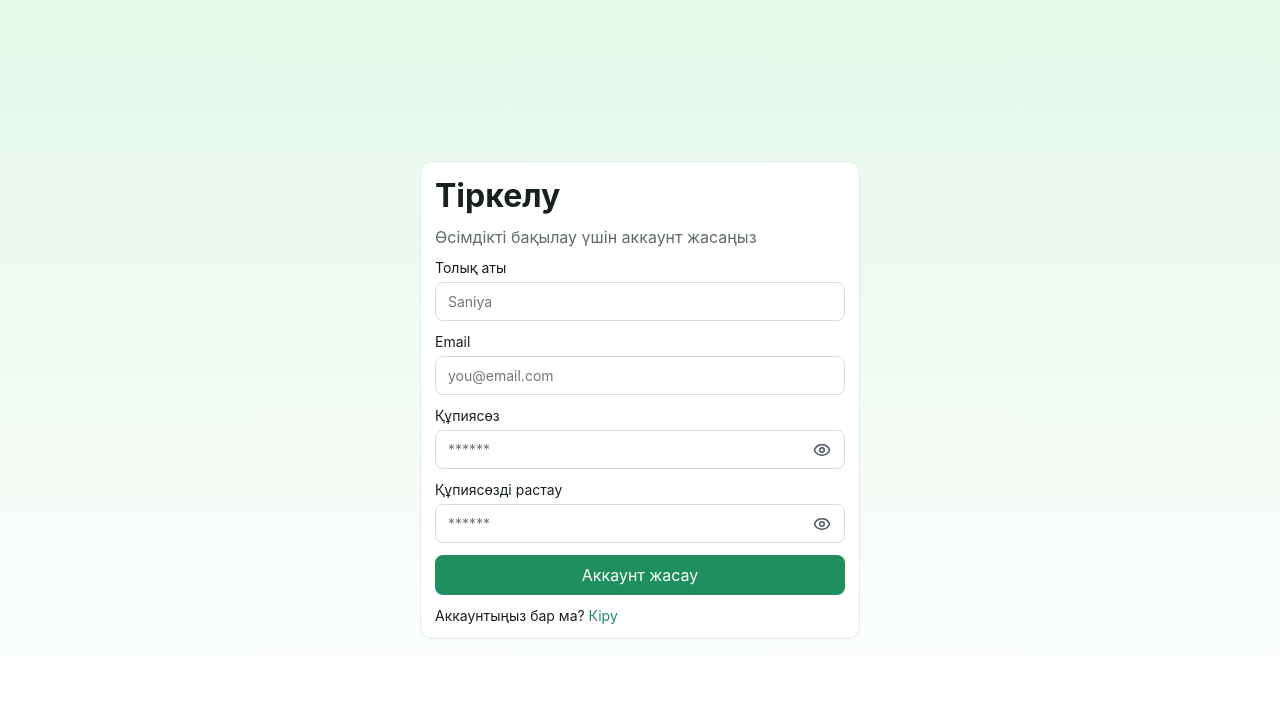
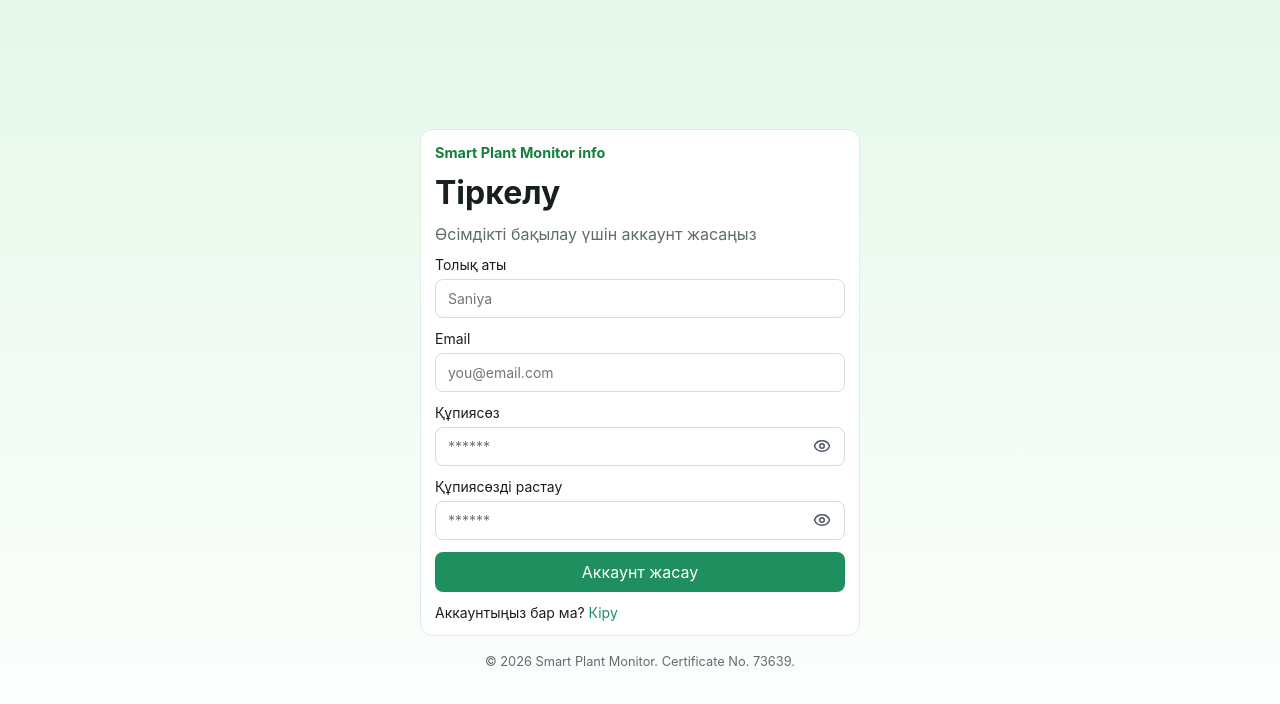
Before and after one commit to justjswriter/smartsystem, a React (Vite) app in the folder smart-plant-frontend/: page /register in a window 1280 px wide. Shown: the top 704 px of the page. Built offline with nearby package versions, Linux system fonts and the light colour scheme; no server answers.

Commit message:
Add info links and copyright footer

```diff
--- a/smart-plant-frontend/src/components/Login.tsx
+++ b/smart-plant-frontend/src/components/Login.tsx
@@ -1,4 +1,5 @@
 import { useState } from "react";
+import { Link } from "react-router-dom";
 import { Eye, EyeOff } from "lucide-react";
 import { useI18n } from "../i18n";
 
@@ -23,6 +24,9 @@ export function Login({ isLoading, error, onSubmit, onSwitchToRegister }: LoginP
   return (
     <div className="auth-layout">
       <form className="card auth-card" onSubmit={handleSubmit}>
+        <Link to="/" className="auth-home-link">
+          Smart Plant Monitor info
+        </Link>
         <h1>{t("auth.login.title")}</h1>
         <p className="muted">{t("auth.login.subtitle")}</p>
 
@@ -72,6 +76,9 @@ export function Login({ isLoading, error, onSubmit, onSwitchToRegister }: LoginP
           </button>
         </p>
       </form>
+      <p className="auth-copyright">
+        © 2026 Smart Plant Monitor. Certificate No. 73639.
+      </p>
     </div>
   );
 }
--- a/smart-plant-frontend/src/components/Register.tsx
+++ b/smart-plant-frontend/src/components/Register.tsx
@@ -1,4 +1,5 @@
 import { useState } from "react";
+import { Link } from "react-router-dom";
 import { Eye, EyeOff } from "lucide-react";
 import { useI18n } from "../i18n";
 
@@ -31,6 +32,9 @@ export function Register({ isLoading, error, onSubmit, onSwitchToLogin }: Regist
   return (
     <div className="auth-layout">
       <form className="card auth-card" onSubmit={handleSubmit}>
+        <Link to="/" className="auth-home-link">
+          Smart Plant Monitor info
+        </Link>
         <h1>{t("auth.register.title")}</h1>
         <p className="muted">{t("auth.register.subtitle")}</p>
 
@@ -112,6 +116,9 @@ export function Register({ isLoading, error, onSubmit, onSwitchToLogin }: Regist
           </button>
         </p>
       </form>
+      <p className="auth-copyright">
+        © 2026 Smart Plant Monitor. Certificate No. 73639.
+      </p>
     </div>
   );
 }
--- a/smart-plant-frontend/src/layouts/MainLayout.tsx
+++ b/smart-plant-frontend/src/layouts/MainLayout.tsx
@@ -2,6 +2,7 @@ import { NavLink, Outlet, useNavigate } from "react-router-dom";
 import {
   BarChart3,
   Home,
+  Info,
   Leaf,
   LogOut,
   Radio,
@@ -38,6 +39,14 @@ export function MainLayout() {
           </div>
 
           <nav className="top-nav" aria-label={t("nav.main")}>
+            <NavLink
+              to="/"
+              end
+              className={({ isActive }) => (isActive ? "top-nav-link active" : "top-nav-link")}
+            >
+              <Info size={18} />
+              Info
+            </NavLink>
             <NavLink
               to="/dashboard"
               end
@@ -116,6 +125,13 @@ export function MainLayout() {
       <main className="web-main">
         <Outlet />
       </main>
+      <footer className="app-footer">
+        <p>© 2026 Smart Plant Monitor. All rights reserved.</p>
+        <p>
+          Copyright certificate No. 73639: Smart System with IoT Integration and
+          Artificial Intelligence Technologies for Plant Condition Monitoring.
+        </p>
+      </footer>
     </div>
   );
 }
--- a/smart-plant-frontend/src/style.css
+++ b/smart-plant-frontend/src/style.css
@@ -494,8 +494,11 @@ select {
 
 .auth-layout {
   min-height: 100vh;
-  display: grid;
-  place-items: center;
+  display: flex;
+  align-items: center;
+  justify-content: center;
+  flex-direction: column;
+  gap: 16px;
   padding: 16px;
   background: linear-gradient(to bottom, #e6f8ea, #ffffff);
 }
@@ -504,6 +507,26 @@ select {
   width: min(100%, 440px);
   display: grid;
   gap: 12px;
+}
+
+.auth-home-link {
+  justify-self: start;
+  color: #15803d;
+  font-size: 0.9rem;
+  font-weight: 700;
+  text-decoration: none;
+}
+
+.auth-home-link:hover {
+  text-decoration: underline;
+}
+
+.auth-copyright {
+  max-width: 440px;
+  color: #5f6f66;
+  font-size: 0.8rem;
+  line-height: 1.5;
+  text-align: center;
 }
 
 label {
@@ -595,6 +618,11 @@ select {
   padding-right: 44px;
 }
 
+.password-field input::-ms-reveal,
+.password-field input::-ms-clear {
+  display: none;
+}
+
 .password-toggle {
   position: absolute;
   right: 6px;
@@ -903,7 +931,21 @@ button:disabled {
 .web-main {
   max-width: 1440px;
   margin: 0 auto;
-  padding: 28px 28px 48px;
+  padding: 28px 28px 36px;
+}
+
+.app-footer {
+  max-width: 1440px;
+  margin: 0 auto;
+  padding: 0 28px 26px;
+  color: #647166;
+  font-size: 0.78rem;
+  line-height: 1.45;
+  text-align: center;
+}
+
+.app-footer p + p {
+  margin-top: 4px;
 }
 
 .page-title {
```
